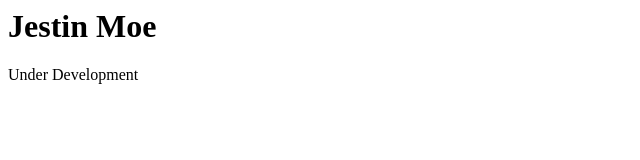
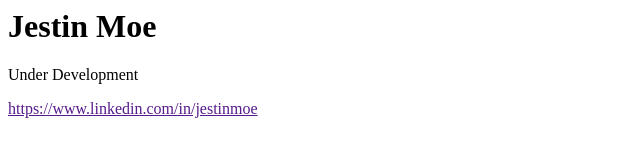
Before and after one commit to jestinmoe/jestinmoe, a plain HTML site: page index.html in a window 1280 px wide. Shown: the whole page, without its empty margins (0-640 px from the left). Drawn offline with Linux system fonts and the light colour scheme.

Commit message:
Update index.html with LinkedIn
added linkedIn URL

```diff
--- a/index.html
+++ b/index.html
@@ -7,5 +7,6 @@
 <body>
     <h1>Jestin Moe</h1>
     <p>Under Development</p>
+    <a href>https://www.linkedin.com/in/jestinmoe</a>
 </body>
 </html>
```
